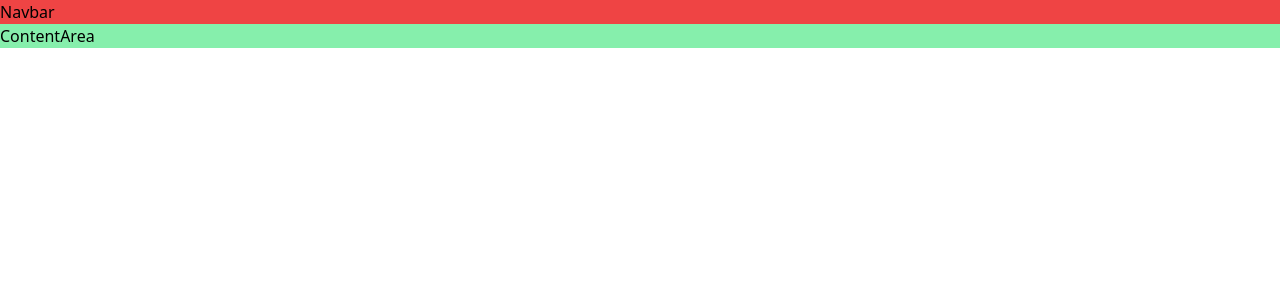
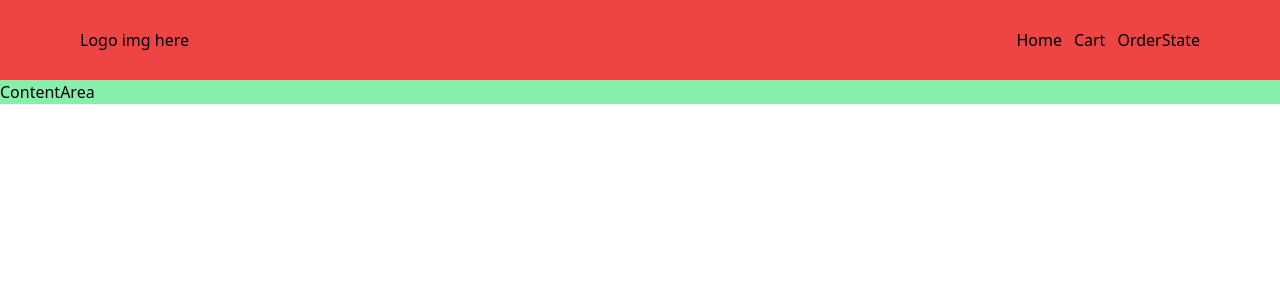
Before and after one commit to Fair-Technology/CopyshopFFM-ReactJS, a React (Vite) app: page / in a window 1280 px wide. Shown: the top 300 px of the page. Built offline with nearby package versions, Linux system fonts and the light colour scheme.

Commit message:
Nav component added
Move nav to component in App.tsx

Move component folder under source

```diff
--- a/src/App.tsx
+++ b/src/App.tsx
@@ -1,4 +1,5 @@
 import "./App.css";
+import Navbar from "./components/Navbar";
 
 function App() {
   return (
@@ -11,10 +12,6 @@ function App() {
 
 export default App;
 
-const Navbar = () => {
-  return <div className="bg-red-500">Navbar</div>;
-};
-
 const ContentArea = () => {
   return <div className="bg-green-300">ContentArea</div>;
 };
--- /dev/null
+++ b/src/components/Navbar.tsx
@@ -0,0 +1,32 @@
+const Navbar = () => {
+  return (
+    <div className="container bg-red-500 mx-auto flex justify-between items-center h-20">
+      <Logo />
+      <NavList />
+    </div>
+
+  )
+}
+
+export default Navbar
+
+const Logo = () => {
+  return <div className="pl-20">Logo img here</div>
+
+ }
+
+const NavList = () => {
+  return (
+    <ul className="flex space-x-3 pr-20">
+    <NavListItem page ='Home'/>
+    <NavListItem page ='Cart'/>
+    <NavListItem page ='OrderState'/>
+    </ul>
+  )
+
+ }
+
+
+ const NavListItem = (props:{page:String,}) =>{
+  return (<li>{props.page}</li>)
+}
```
